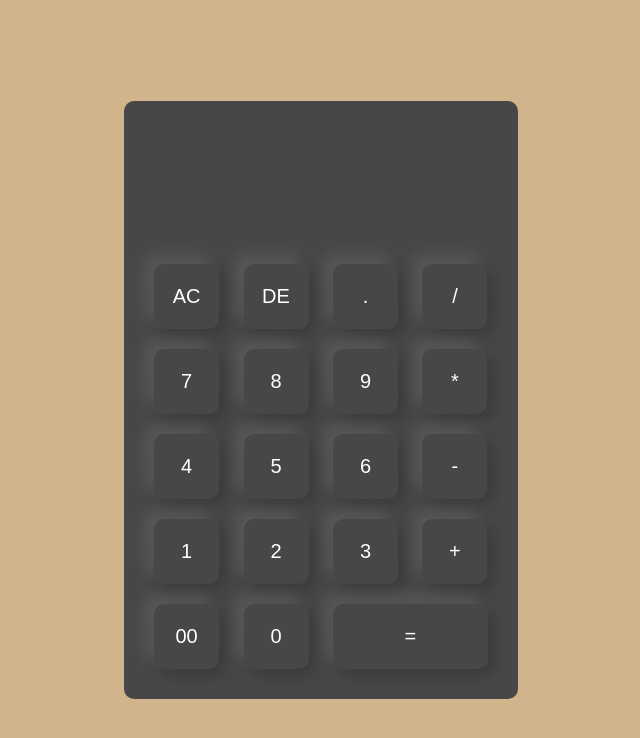
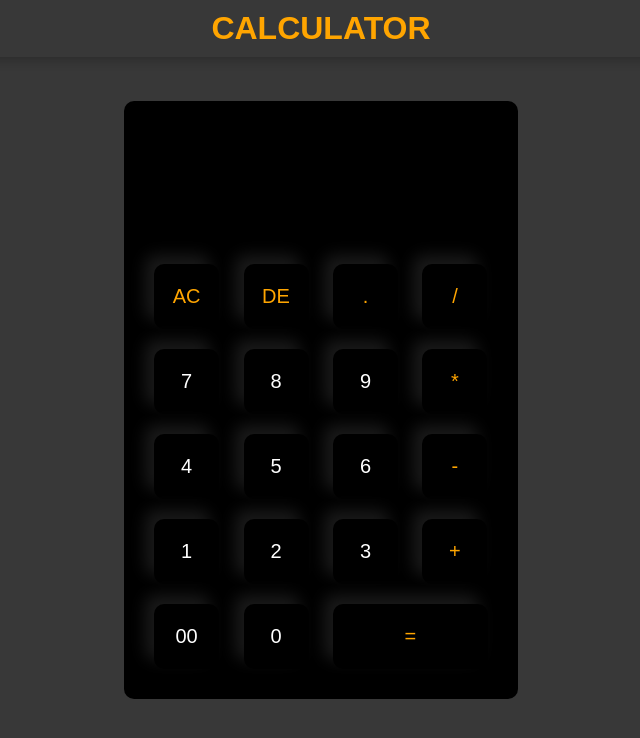
Before and after one commit to 23-shivamsingh/Calculator, a plain HTML site: page index.html in a window 1280 px wide. Shown: the whole page, without its empty margins (319-959 px from the left). Drawn offline with Linux system fonts and the light colour scheme.

Commit message:
Added color and java

```diff
--- a/index.html
+++ b/index.html
@@ -7,6 +7,9 @@
     <title>Calculator</title>
 </head>
 <body>
+    <header>
+    <h1>CALCULATOR</h1>
+    </header>
     <div class="container">
         <div class="calculator">
             <form>
@@ -14,33 +17,33 @@
                     <input type="text" name="display">
                 </div>
                 <div>
-                    <input type="button" value="AC">
-                    <input type="button" value="DE">
-                    <input type="button" value=".">
-                    <input type="button" value="/">
+                    <input type="button" value="AC" onclick="display.value = '' " class="operator">
+                    <input type="button" value="DE" onclick="display.value = display.value.toString().slice(0,-1) " class="operator">
+                    <input type="button" value="."  onclick="display.value += '.' " class="operator">
+                    <input type="button" value="/"  onclick="display.value += '/' " class="operator">
                 </div>
                 <div>
-                    <input type="button" value="7">
-                    <input type="button" value="8">
-                    <input type="button" value="9">
-                    <input type="button" value="*">
+                    <input type="button" value="7" onclick="display.value += '7' ">
+                    <input type="button" value="8" onclick="display.value += '8' ">
+                    <input type="button" value="9" onclick="display.value += '9' ">
+                    <input type="button" value="*" onclick="display.value += '*' " class="operator">
                 </div>
                 <div>
-                    <input type="button" value="4">
-                    <input type="button" value="5">
-                    <input type="button" value="6">
-                    <input type="button" value="-">
+                    <input type="button" value="4" onclick="display.value += '4' ">
+                    <input type="button" value="5" onclick="display.value += '5' ">
+                    <input type="button" value="6" onclick="display.value += '6' ">
+                    <input type="button" value="-" onclick="display.value += '-' " class="operator">
                 </div>
                 <div>
-                    <input type="button" value="1">
-                    <input type="button" value="2">
-                    <input type="button" value="3">
-                    <input type="button" value="+">
+                    <input type="button" value="1" onclick="display.value += '1' ">
+                    <input type="button" value="2" onclick="display.value += '2' ">
+                    <input type="button" value="3" onclick="display.value += '3' ">
+                    <input type="button" value="+" onclick="display.value += '+' " class="operator">
                 </div>
                 <div>
-                    <input type="button" value="00">
-                    <input type="button" value="0">
-                    <input type="button" value="=" class="equal">
+                    <input type="button" value="00" onclick="display.value += '00' ">
+                    <input type="button" value="0" onclick="display.value += '0' ">
+                    <input type="button" value="="  onclick="display.value = eval(display.value) "class="equal" >
                 </div>
             </form>
         </div>
--- a/style.css
+++ b/style.css
@@ -8,14 +8,14 @@
 .container{
     width: 100%;
     height: 100vh;
-    background-color: #D2B48C;
+    background-color: #383838;
     display: flex;
     align-items: center;
     justify-content: center;
 }
 
 .calculator{
-    background-color: #474747;
+    background-color:	#000000;
     padding: 20px;
     border-radius: 10px;
 }
@@ -50,3 +50,28 @@ form .screen input{
 form input.equal{
     width: 155px;
 }
+
+form input.operator{
+    color: orange;
+}
+
+form input.equal{
+    color: orange;
+}
+
+header {
+    position: fixed;
+    top: 0;
+    width: 100%;
+    background-color: #383838;
+    color: orange;
+    text-align: center;
+    padding: 10px 0;
+    box-shadow: 0 4px 10px rgba(0, 0, 0, 0.2);
+    z-index: 1000;
+}
+
+h1 {
+    margin: 0;
+    font-size: 2em;
+}
```
